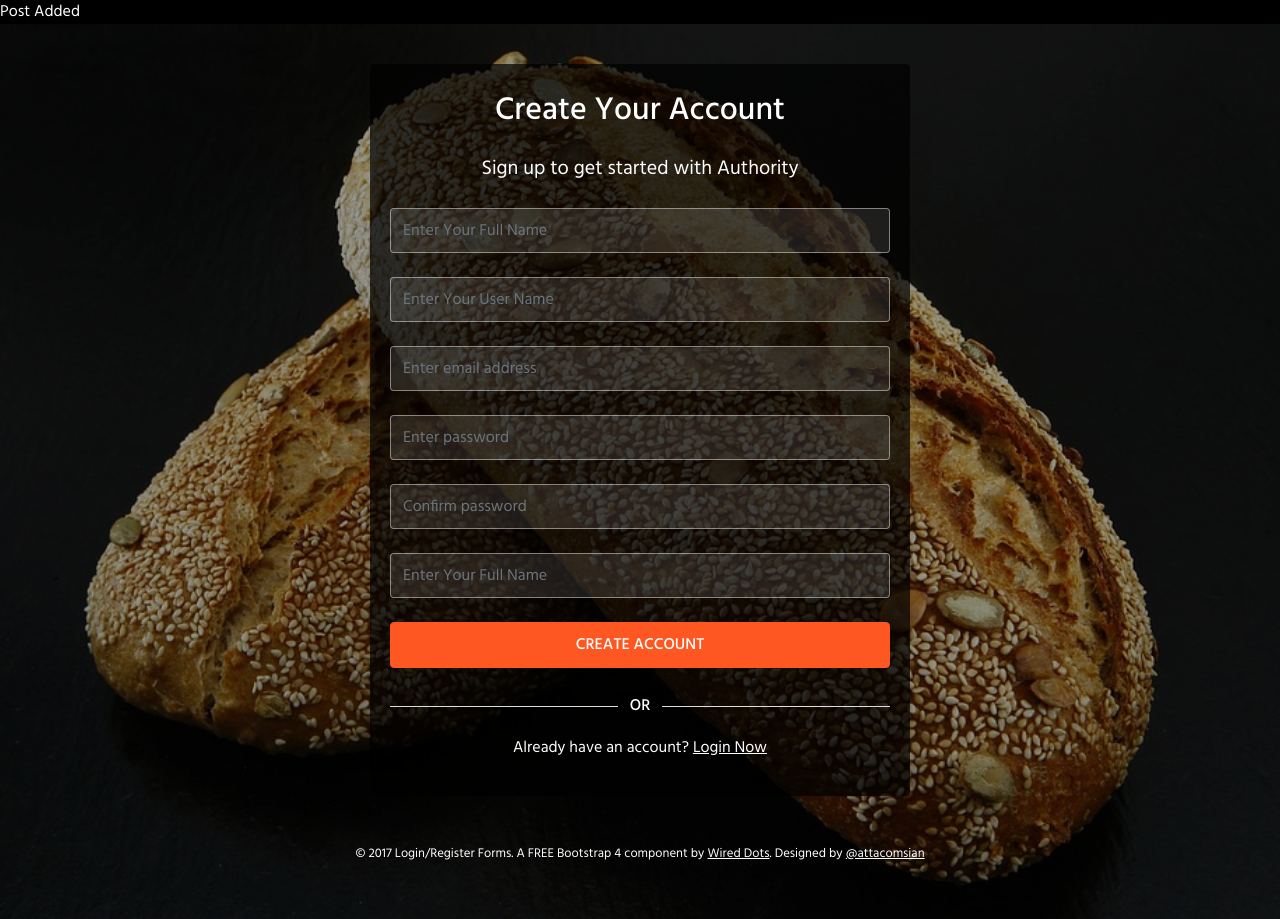
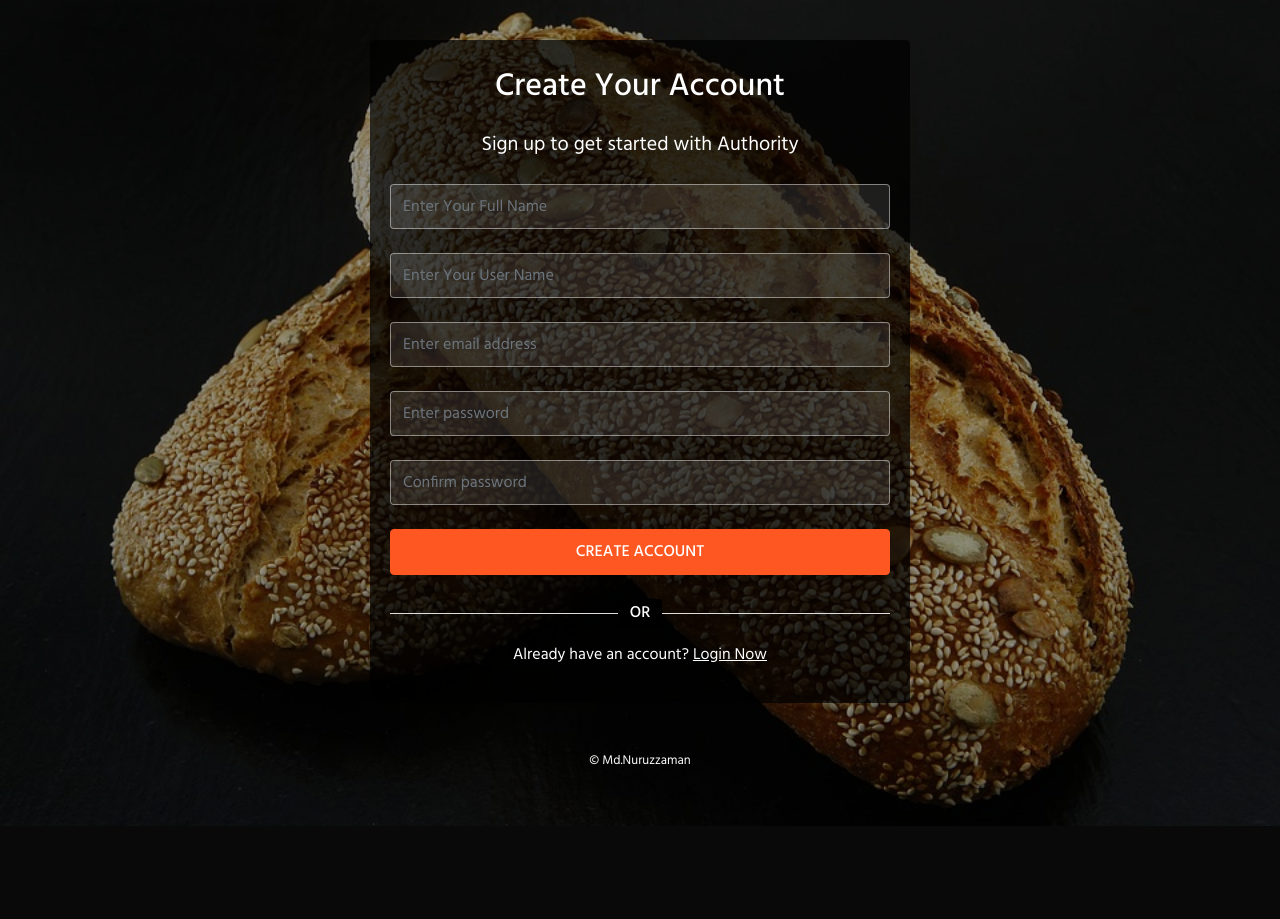
Before and after one commit to Nuruzzamancse/Address-Book, a PHP site: page /register.php in a window 1280 px wide. After the commit the page ends 826 px from the top, so only its background shows below. Run offline with PHP 8.4, Linux system fonts and the light colour scheme; data that the repository does not hold is empty; some libraries are stand-ins or nearby versions.

Commit message:
optimizing......

```diff
--- a/download.php
+++ b/download.php
@@ -22,7 +22,7 @@ header('Content-Type: text/csv; charset=utf-8');
 header('Content-Disposition: attachment; filename=members.csv');
 
 // we initialize the output with the headers
-$output = "id,full_name,email,mobile,age\n";
+$output = "First Name,Middle Name,Last Name,Contact No #1,Contact No #2, Email Address\n";
 // select all members
 
 session_start();
@@ -47,7 +47,7 @@ $list = $query->fetchAll();
 
 foreach ($list as $rs) {
     // add new row
-    $output .= $rs['first_name'].",".$rs['middle_name'].",".$rs['last_name'].",".$rs['contact_no1'].",".$rs['email_address']."\n";
+    $output .= $rs['first_name'].",".$rs['middle_name'].",".$rs['last_name'].",".$rs['contact_no1'].",".$rs['contact_no2'].",".$rs['email_address']."\n";
 }
 // export the output
 echo $output;
--- a/login.php
+++ b/index.php
@@ -50,7 +50,7 @@ try {
             if($query->rowCount() == 0){
                 $error_massage=("Sorry!.. User Not Found");
                 echo "<script type='text/javascript'>alert('$error_massage');</script>";
-                header('Location: login.php?err=1');
+                header('Location: index.php?err=1');
             }else{
                 $row = $query->fetch();
 
@@ -140,13 +140,13 @@ catch(Exception $e) {
 
                                     <!-- <input placeholder="User ID" title="Enter User ID" type="text" name="user_userid" class="user_texts" /> -->
 
-                                    <input placeholder="First Name" title="Enter User ID" type="text" name="first_name" class="form-control" value="<?php echo (isset($_POST['first_name'])?$_POST['first_name']:''); ?>"/>
+                                    <input placeholder="Enter Your User ID" title="Enter User ID" type="text" name="first_name" class="form-control" value="<?php echo (isset($_POST['first_name'])?$_POST['first_name']:''); ?>"/>
 
                                     <!-- <input type="text" class="form-control" id="email" name="user_userid" value="<?php echo (isset($_POST['user_userid'])?$_POST['user_userid']:''); ?>" placeholder="Enter email address"> -->
                                 </div>
                                 <div class="form-group">
 
-                                    <input placeholder="Last Name" title="Enter Last Name" type="text" name="last_name" class="form-control" value="<?php echo (isset($_POST['last_name'])?$_POST['last_name']:''); ?>"/>
+                                    <input placeholder="Enter Your Password" title="Enter Last Name" type="password" name="last_name" class="form-control" value="<?php echo (isset($_POST['last_name'])?$_POST['last_name']:''); ?>"/>
 
 
                                     <!-- <input type="password" class="form-control" id="password" name="user_userpass" value="" placeholder="Enter password"> -->
--- a/index2.php
+++ b/index2.php
@@ -18,7 +18,7 @@ include './header.php';
 
          if ($keyword <> "") {
              $sql = "SELECT * FROM tbl_contacts WHERE user_id = '$user_id' AND "
-                 . " (first_name LIKE :keyword) ORDER BY first_name ";
+                 . " (address LIKE :keyword) ORDER BY first_name ";
 
              $stmt = $DB->prepare($sql);
 
@@ -72,7 +72,7 @@ include './header.php';
         <div class="collapse navbar-collapse justify-content-end" id="navbarCollapse">
             <ul class="navbar-nav">
                 <li class="nav-item">
-                    <a class="nav-link" href="login.php">Sign Out</a>
+                    <a class="nav-link" href="index.php">Sign Out</a>
                 </li>
             </ul>
         </div>
--- a/register.php
+++ b/register.php
@@ -3,25 +3,32 @@
 include_once './config.php';
 include './header.php';
 
-$fullname = $_POST['full_name'];
 
-$user_name = $_POST['user_name'];
+if(isset($_POST['submit_button'])) {
 
-$password = '1234';
 
-$confirm_password = '1234';
+    $fullname = $_POST['full_name'];
 
-$profile_pic = 'my.jpg';
+    $user_name = $_POST['user_name'];
 
-$email = 'mr.nuruzzamancse@gmail.com';
+    $password = $_POST['password'];
 
-$sql = 'INSERT INTO tbl_users(full_name,user_name,password,confirm_password,email,profile_pic) VALUES(:full_name,:user_name,:password,:confirm_password,:email,:profile_pic)';
+    $confirm_password = $_POST['confirm_password'];
 
-$stmt = $DB->prepare($sql);
 
-$stmt->execute(['full_name'=>$fullname,'user_name'=>$user_name,'password'=>$password,'confirm_password'=>$confirm_password,'profile_pic'=>$profile_pic,'email'=>$email]);
+    $email = $_POST['email'];
 
-echo 'Post Added';
+    $sql = 'INSERT INTO tbl_users(full_name,user_name,password,confirm_password,email) VALUES(:full_name,:user_name,:password,:confirm_password,:email)';
+
+    $stmt = $DB->prepare($sql);
+
+    $stmt->execute(['full_name' => $fullname, 'user_name' => $user_name, 'password' => $password, 'confirm_password' => $confirm_password, 'email' => $email]);
+
+
+    header("location:index.php");
+
+
+}
 
 
 
@@ -71,17 +78,15 @@ echo 'Post Added';
                                         <div class="form-group">
                                             <input type="password" class="form-control" name="confirm_password" value="" placeholder="Confirm password">
                                         </div>
-                                        <div class="form-group">
-                                            <input type="text" class="form-control" name="profile_pic" value="" placeholder="Enter Your Full Name">
-                                        </div>
-                                        <button type="submit" class="btn btn-primary btn-block">Create Account</button>
-                                    </form>
+
+                                        <button type="submit" name="submit_button" class="btn btn-primary btn-block">Create Account</button>
+
                                     <div class="clearfix"></div>
                                     <p class="content-divider center mt-4"><span>or</span></p>
                                 </div>
 
                                 <p class="text-center">
-                                    Already have an account? <a href="login.php">Login Now</a>
+                                    Already have an account? <a href="index.php">Login Now</a>
                                 </p>
                             </div>
                         </div>
@@ -89,8 +94,8 @@ echo 'Post Added';
                     <div class="clearfix"></div>
                     <div class="col-sm-12 mt-5 footer">
                         <p class="text-white small text-center">
-                            &copy; 2017 Login/Register Forms. A FREE Bootstrap 4 component by
-                            <a href="https://wireddots.com">Wired Dots</a>. Designed by <a href="https://twitter.com/attacomsian">@attacomsian</a>
+                            &copy; Md.Nuruzzaman
+
                         </p>
                     </div>
                 </div>
```
Also changed, not shown: profile_pics/1519231423_28125698_439329466486807_162312488_o.jpg (added).
